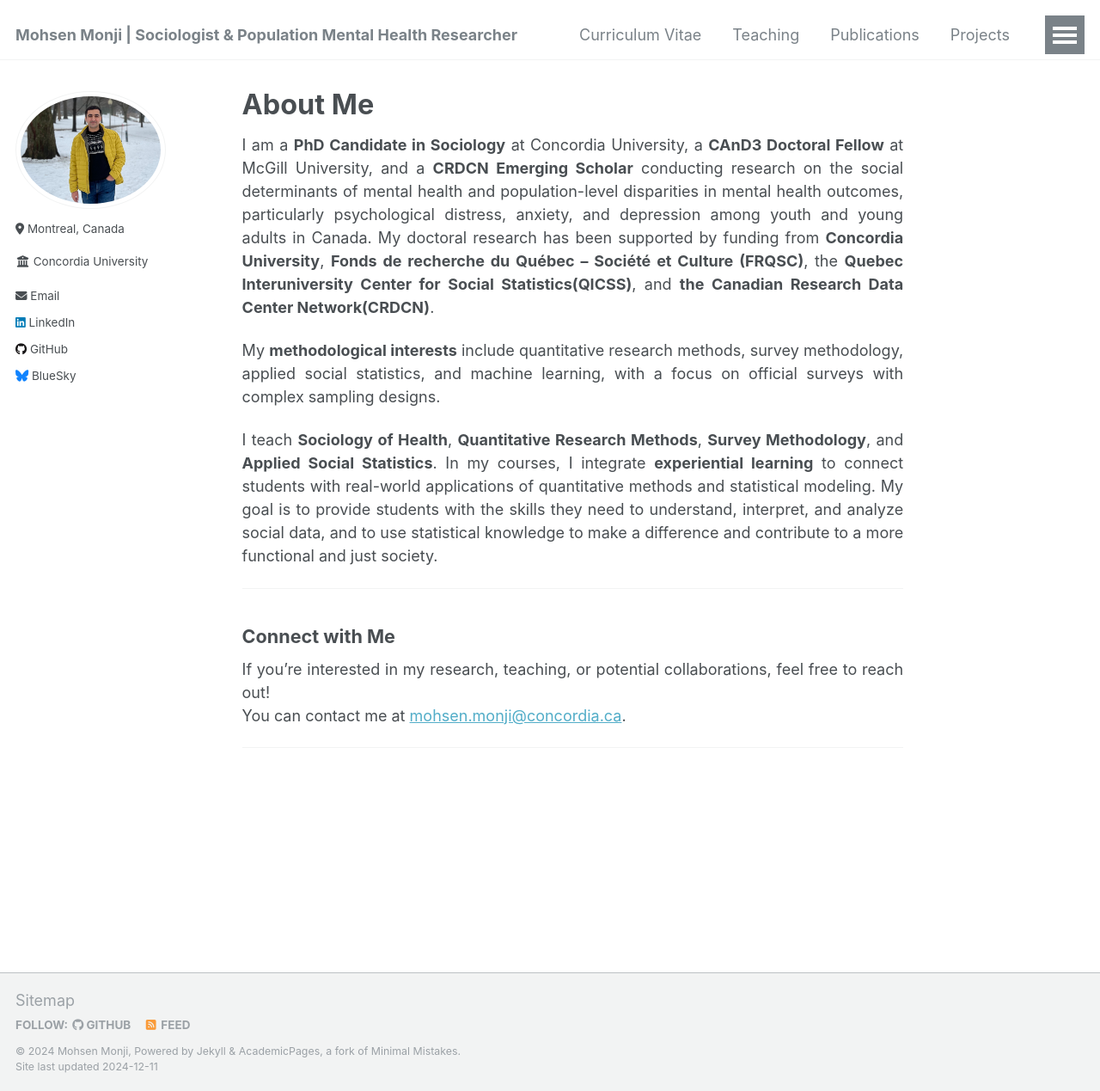
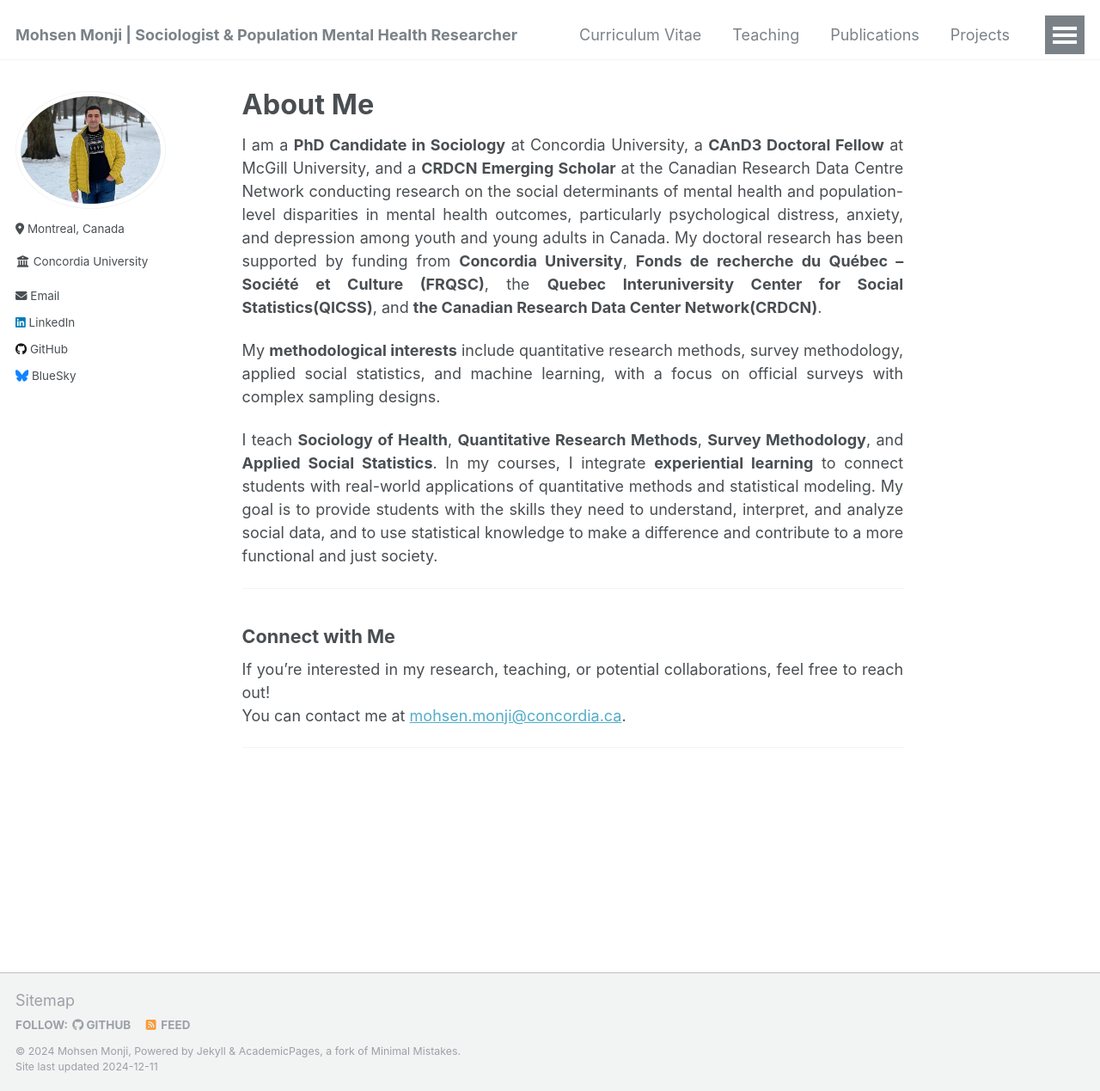
Before and after one commit to Mohsnmonji/mohsnmonji.github.io, a Jekyll site: the page built from _pages/about.md, in a window 1280 px wide and 1269 px high. Shown: the whole window at 86% size. Built offline with Jekyll 4.4.1, drawn with Linux system fonts in a browser that asks for light colours.

Commit message:
Update about.md

```diff
--- a/_pages/about.md
+++ b/_pages/about.md
@@ -10,7 +10,7 @@ redirect_from:
 ---
 
 
-I am a **PhD Candidate in Sociology** at Concordia University, a **CAnD3 Doctoral Fellow** at McGill University, and a **CRDCN Emerging Scholar** conducting research on the social determinants of mental health and population-level disparities in mental health outcomes, particularly psychological distress, anxiety, and depression among youth and young adults in Canada. My doctoral research has been supported by funding from **Concordia University**, **Fonds de recherche du Québec – Société et Culture (FRQSC)**, the **Quebec Interuniversity Center for Social Statistics(QICSS)**, and **the Canadian Research Data Center Network(CRDCN)**.
+I am a **PhD Candidate in Sociology** at Concordia University, a **CAnD3 Doctoral Fellow** at McGill University, and a **CRDCN Emerging Scholar** at the Canadian Research Data Centre Network conducting research on the social determinants of mental health and population-level disparities in mental health outcomes, particularly psychological distress, anxiety, and depression among youth and young adults in Canada. My doctoral research has been supported by funding from **Concordia University**, **Fonds de recherche du Québec – Société et Culture (FRQSC)**, the **Quebec Interuniversity Center for Social Statistics(QICSS)**, and **the Canadian Research Data Center Network(CRDCN)**.
 
 My **methodological interests** include quantitative research methods, survey methodology, applied social statistics, and machine learning, with a focus on official surveys with complex sampling designs.
 
```
